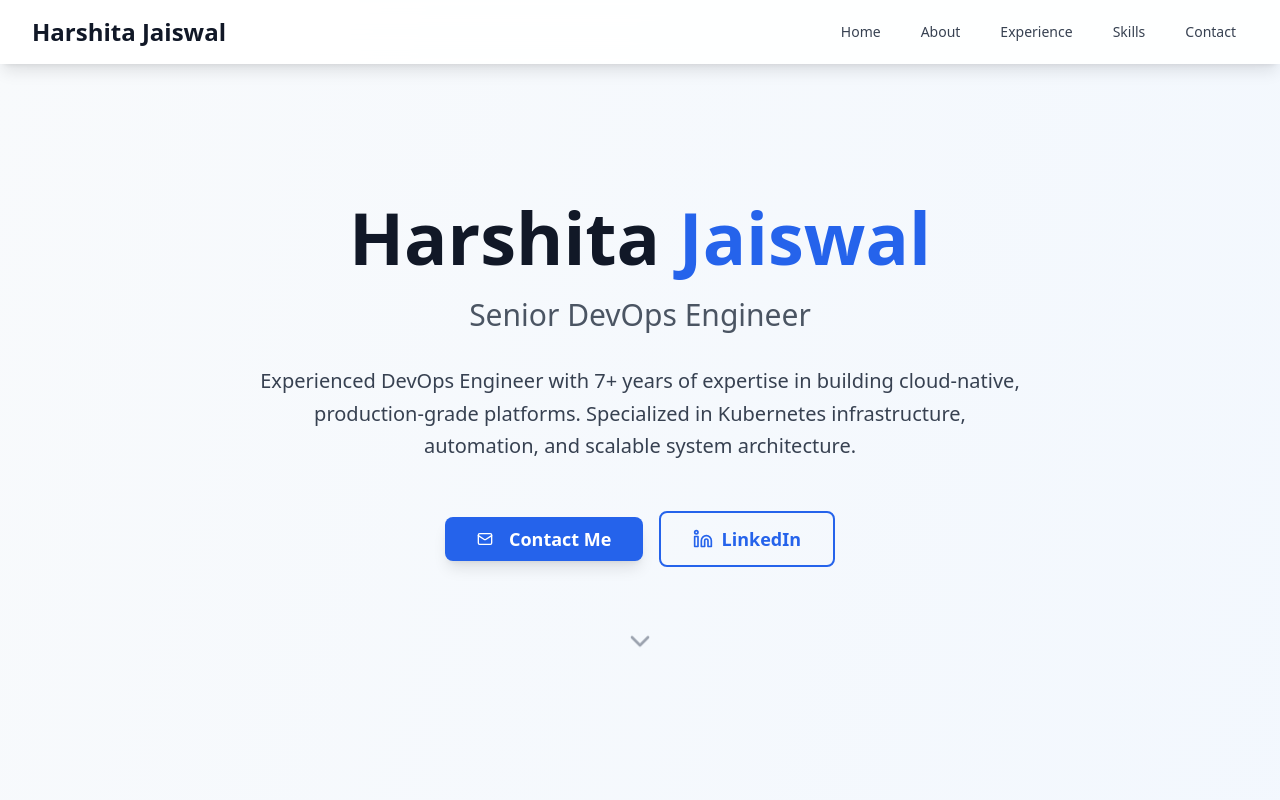
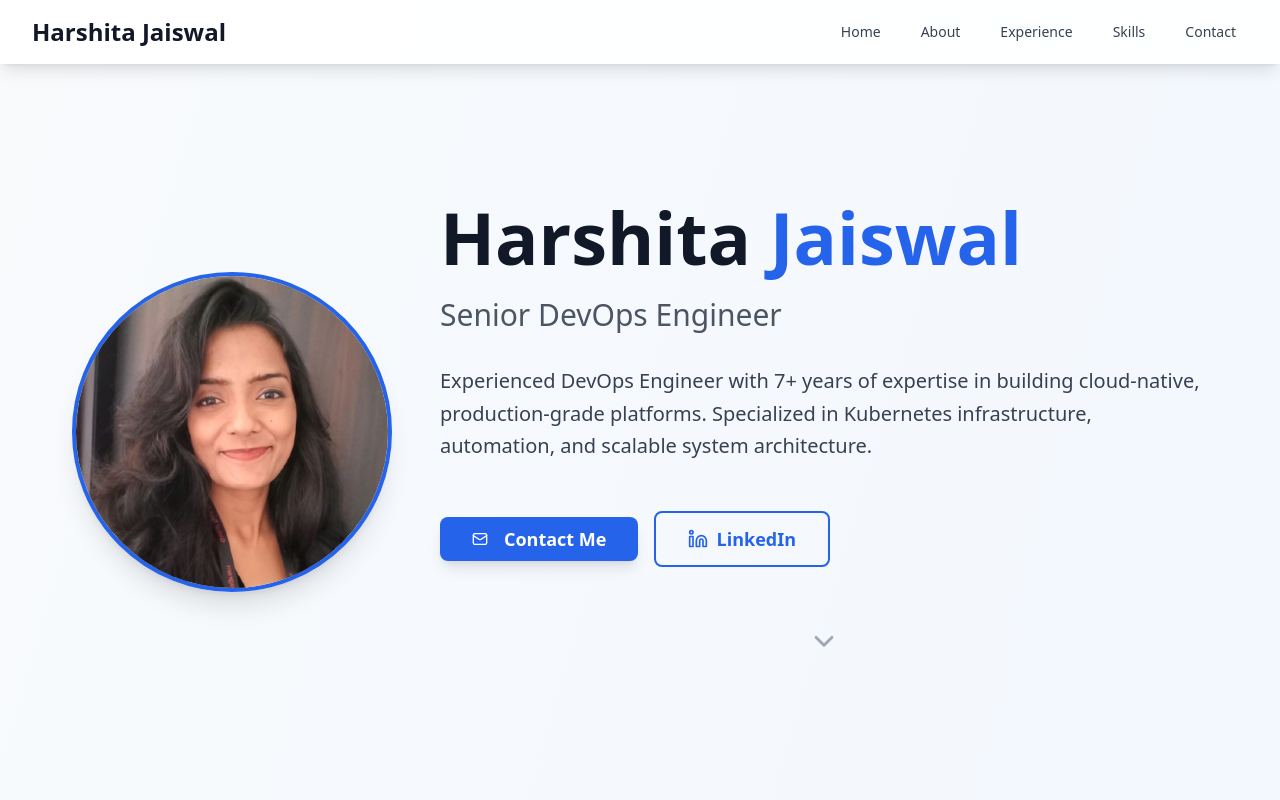
Before and after one commit to akshanshshrivastava/Portfolio-Website, a React (Vite) app: page / in a window 1280 px wide. Shown: the top 800 px of the page. Built offline with nearby package versions, Linux system fonts and the light colour scheme.

Commit message:
adding photo

```diff
--- a/src/components/Hero.tsx
+++ b/src/components/Hero.tsx
@@ -1,4 +1,3 @@
-
 import { ChevronDown, Mail, Linkedin } from "lucide-react";
 import { Button } from "@/components/ui/button";
 
@@ -12,21 +11,32 @@ const Hero = () => {
 
   return (
     <section id="home" className="min-h-screen flex items-center justify-center pt-16">
-      <div className="max-w-7xl mx-auto px-4 sm:px-6 lg:px-8 text-center">
-        <div className="animate-fade-in">
+      <div className="max-w-7xl mx-auto px-4 sm:px-6 lg:px-8">
+        <div className="animate-fade-in flex flex-col md:flex-row items-center justify-center gap-12">
+          {/* Profile Photo */}
+          <div className="w-64 h-64 md:w-80 md:h-80 rounded-full overflow-hidden border-4 border-blue-600 shadow-xl">
+            <img
+              src="/images/harshita.jpeg"
+              alt="Harshita Jaiswal"
+              className="w-full h-full object-cover"
+            />
+          </div>
+
+          {/* Text Content */}
+          <div className="text-center md:text-left">
             <h1 className="text-5xl md:text-7xl font-bold text-gray-900 mb-6">
               Harshita <span className="text-blue-600">Jaiswal</span>
             </h1>
             <h2 className="text-2xl md:text-3xl text-gray-600 mb-8">
               Senior DevOps Engineer
             </h2>
-          <p className="text-xl text-gray-700 mb-12 max-w-3xl mx-auto leading-relaxed">
+            <p className="text-xl text-gray-700 mb-12 max-w-3xl leading-relaxed">
               Experienced DevOps Engineer with 7+ years of expertise in building cloud-native,
               production-grade platforms. Specialized in Kubernetes infrastructure, automation,
               and scalable system architecture.
             </p>
 
-          <div className="flex flex-col sm:flex-row gap-4 justify-center items-center mb-16">
+            <div className="flex flex-col sm:flex-row gap-4 justify-center md:justify-start items-center mb-16">
               <Button
                 onClick={scrollToContact}
                 size="lg"
@@ -51,6 +61,7 @@ const Hero = () => {
             </div>
           </div>
         </div>
+      </div>
     </section>
   );
 };
```
Also changed, not shown: 1 other file (tests, documents, lock files or other folders). Lines whose indentation alone changed are shown as unchanged.
